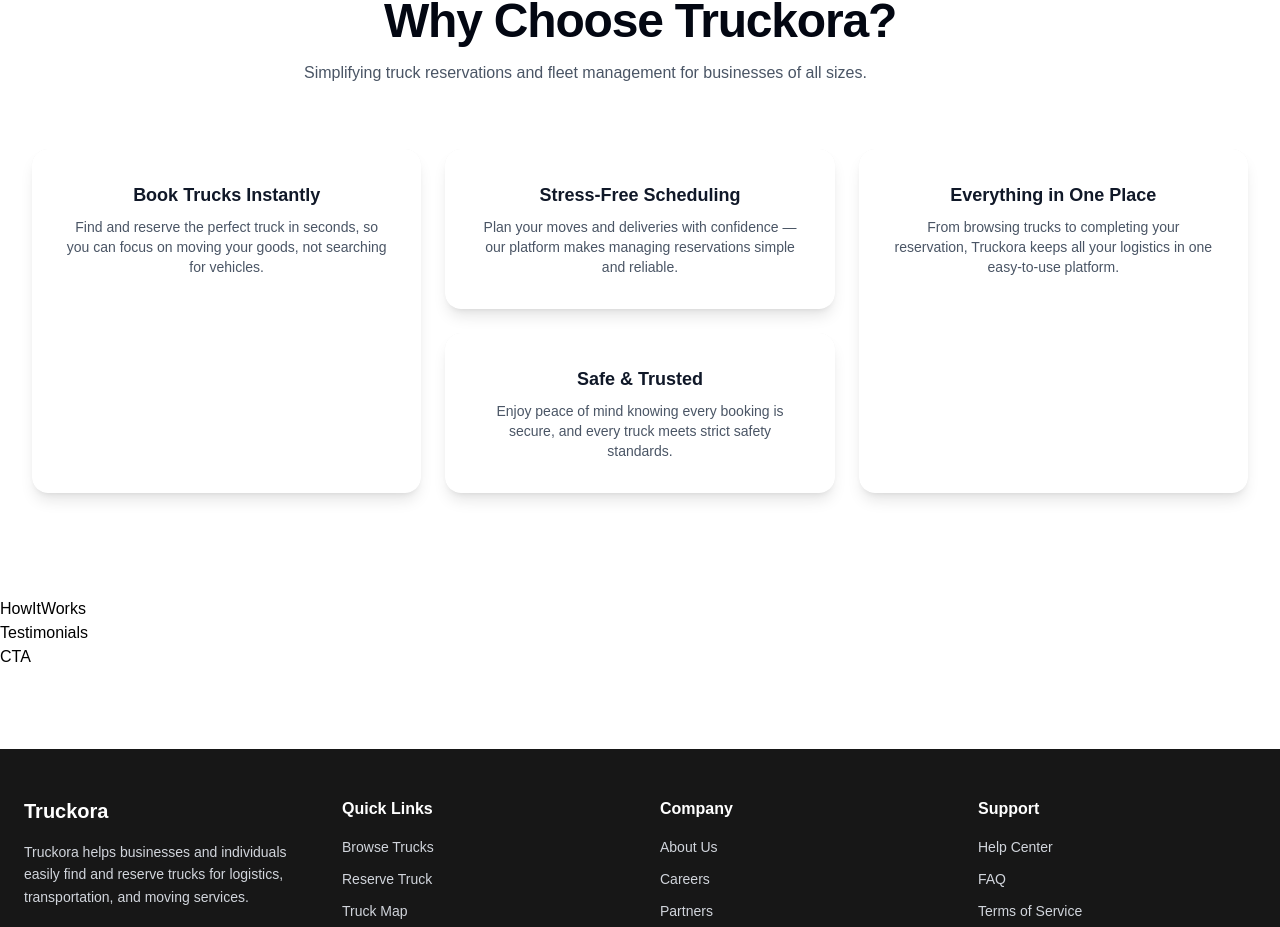
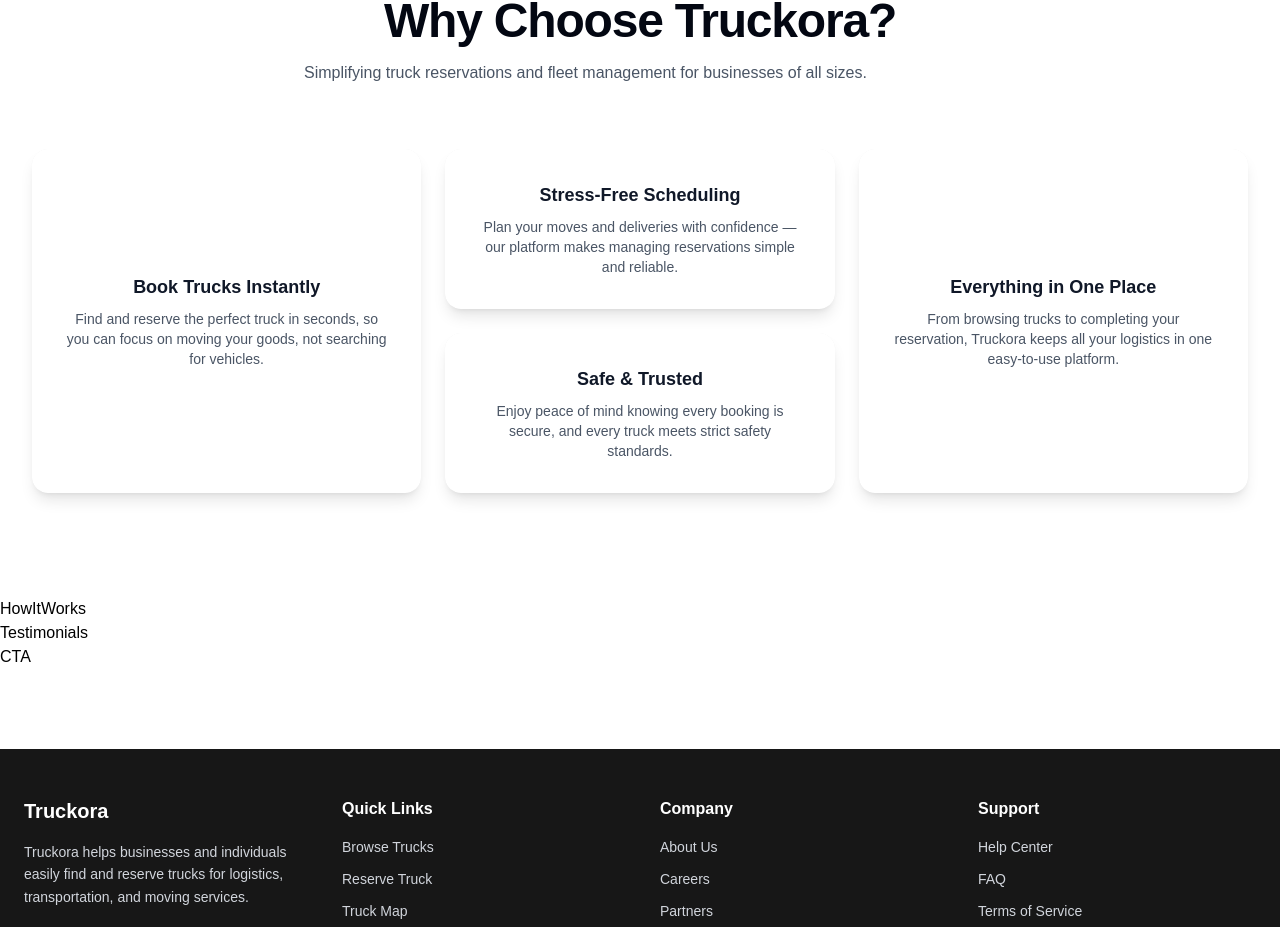
Before and after one commit to genta-bahana-nagari/truckora, a Next.js app: page / in a window 1280 px wide. Shown: the part 3064-3991 px from the top of the page. Built offline with nearby package versions, Linux system fonts and the light colour scheme; no server answers.

Commit message:
fix(style): minor styling

```diff
--- a/src/components/sections/home/WhyChooseUs.tsx
+++ b/src/components/sections/home/WhyChooseUs.tsx
@@ -20,7 +20,7 @@ const WhyChooseUs = () => {
           {features.map((feature, index) => (
             <div
               key={index}
-              className={`relative flex flex-col overflow-hidden rounded-2xl bg-white shadow-lg p-8 ${feature.positionClasses}`}
+              className={`relative flex flex-col overflow-hidden rounded-2xl bg-white shadow-lg p-8 hover:scale-105 transition duration-300 cursor-pointer ${feature.positionClasses}`}
             >
               <h3 className="text-lg font-semibold text-gray-900 text-center">
                 {feature.title}
--- a/src/data/misc/features.ts
+++ b/src/data/misc/features.ts
@@ -5,7 +5,7 @@ export const features = [
       "Find and reserve the perfect truck in seconds, so you can focus on moving your goods, not searching for vehicles.",
     spanRows: 2,
     spanCols: 1,
-    positionClasses: "lg:row-span-2",
+    positionClasses: "lg:row-span-2 justify-center items-center",
   },
   {
     title: "Stress-Free Scheduling",
@@ -29,6 +29,6 @@ export const features = [
       "From browsing trucks to completing your reservation, Truckora keeps all your logistics in one easy-to-use platform.",
     spanRows: 2,
     spanCols: 1,
-    positionClasses: "lg:row-span-2",
+    positionClasses: "lg:row-span-2 justify-center items-center",
   },
 ];
```
